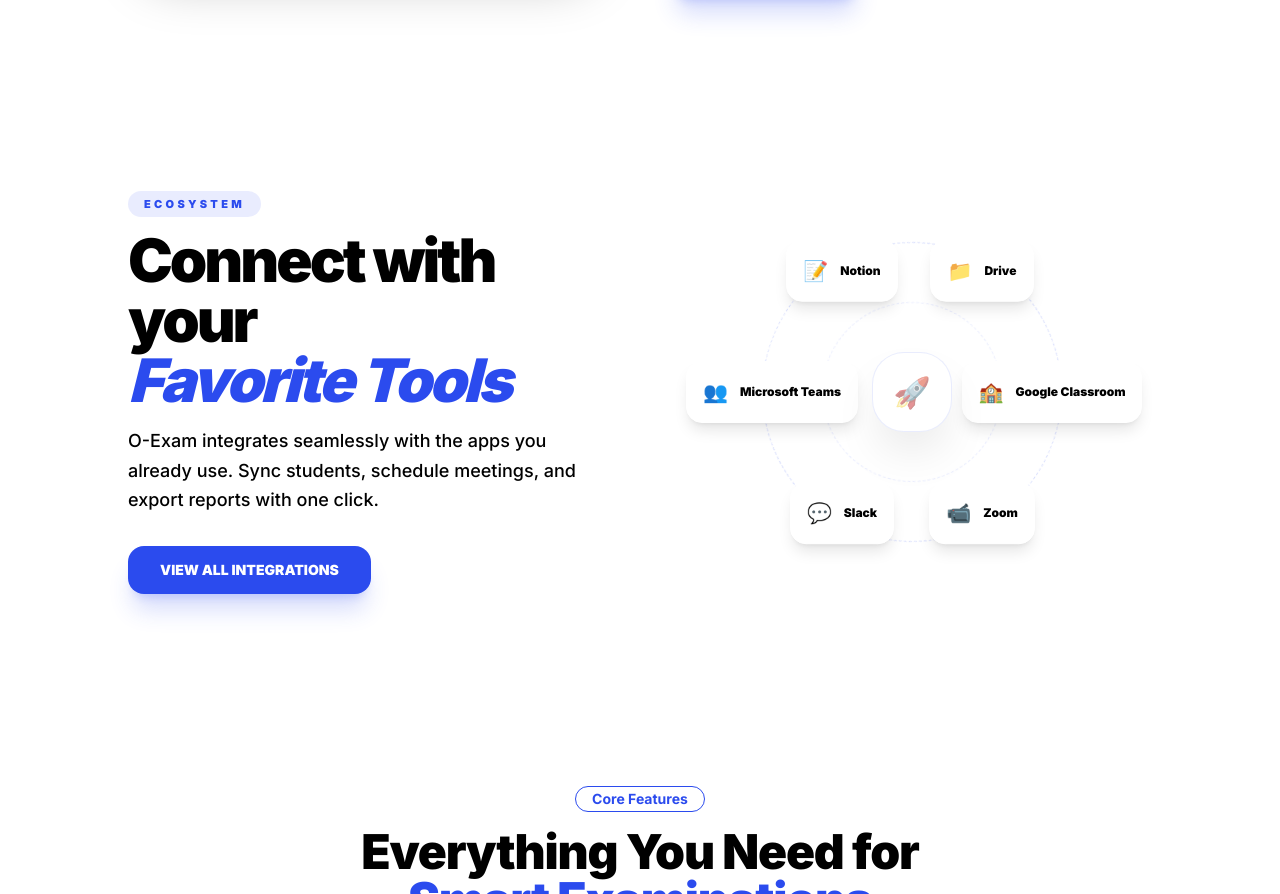
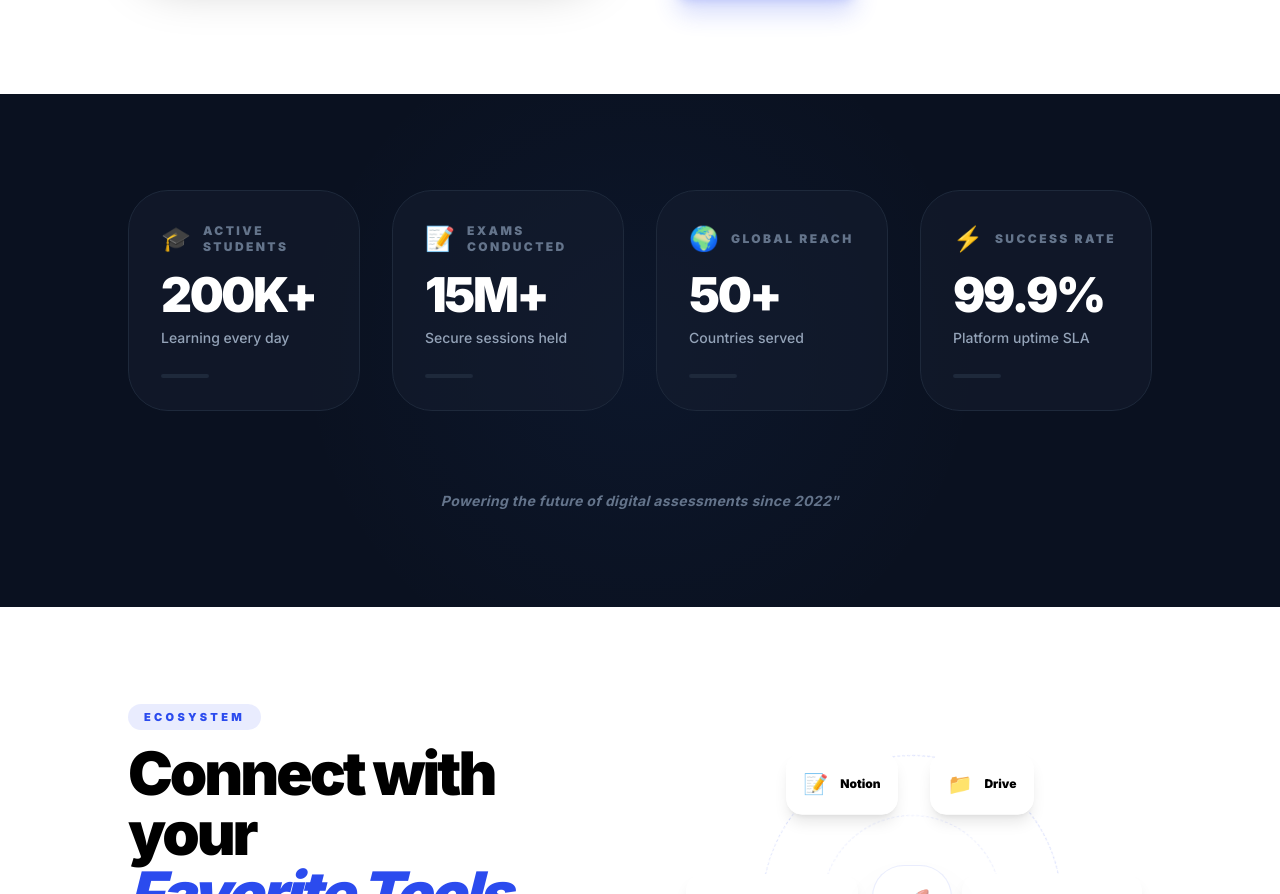
Before and after one commit to sohelma/oexam-client, a Next.js app: page / in a window 1280 px wide. Shown: the part 2477-3371 px from the top of the page. Built offline with nearby package versions, Linux system fonts and the light colour scheme.

Commit message:
states section added

```diff
--- a/src/app/page.js
+++ b/src/app/page.js
@@ -10,6 +10,7 @@ import Commitment from "@/components/home/Commitment/Commitment";
 import FAQ from "@/components/home/FAQ/FAQ";
 import Testimonials from "@/components/home/Testimonials/Testimonials";
 import Integration from "@/components/home/Integration/Integration";
+import StatsSection from "@/components/home/States/States";
 
 export default function Home() {
   return (
@@ -19,6 +20,7 @@ export default function Home() {
         <Hero></Hero>
         <HowItWorks />
         <About />
+        <StatsSection/>
         <Integration/>
         <Services></Services>
         <Pricing />
--- /dev/null
+++ b/src/components/home/States/States.jsx
@@ -0,0 +1,82 @@
+import React from 'react';
+
+const StatsSection = () => {
+  const stats = [
+    {
+      label: 'Active Students',
+      value: '200K+',
+      description: 'Learning every day',
+      icon: '🎓',
+    },
+    {
+      label: 'Exams Conducted',
+      value: '15M+',
+      description: 'Secure sessions held',
+      icon: '📝',
+    },
+    {
+      label: 'Global Reach',
+      value: '50+',
+      description: 'Countries served',
+      icon: '🌍',
+    },
+    {
+      label: 'Success Rate',
+      value: '99.9%',
+      description: 'Platform uptime SLA',
+      icon: '⚡',
+    },
+  ];
+
+  return (
+    <section className="py-24 bg-[#0A1120] relative overflow-hidden">
+      {/* Background Decorative Element */}
+      <div className="absolute top-0 left-1/2 -translate-x-1/2 w-full h-full bg-[radial-gradient(circle_at_center,_var(--tw-gradient-stops))] from-blue-500/5 via-transparent to-transparent pointer-events-none"></div>
+
+      <div className="mx-auto max-w-[98%] md:max-w-[80%] relative z-10">
+        <div className="grid grid-cols-1 md:grid-cols-2 lg:grid-cols-4 gap-8">
+          {stats.map((stat, index) => (
+            <div
+              key={index}
+              className="group p-8 rounded-[2.5rem] bg-[#161F31]/50 border border-slate-800 hover:border-primary/40 transition-all duration-500 hover:-translate-y-2"
+            >
+              {/* Icon & Label */}
+              <div className="flex items-center gap-3 mb-4">
+                <span className="text-2xl">{stat.icon}</span>
+                <span className="text-xs font-black uppercase tracking-[0.2em] text-slate-500 group-hover:text-primary transition-colors">
+                  {stat.label}
+                </span>
+              </div>
+
+              {/* Value */}
+              <div className="mb-2">
+                <h3 className="text-5xl font-black text-white tracking-tighter group-hover:text-[#2D60FF] transition-colors">
+                  {stat.value}
+                </h3>
+              </div>
+
+              {/* Description */}
+              <p className="text-sm font-medium text-slate-400 leading-relaxed">
+                {stat.description}
+              </p>
+
+              {/* Bottom Progress-like line */}
+              <div className="mt-6 h-1 w-12 bg-slate-800 rounded-full overflow-hidden">
+                <div className="h-full bg-[#2D60FF] w-0 group-hover:w-full transition-all duration-700"></div>
+              </div>
+            </div>
+          ))}
+        </div>
+
+        {/* Optional: Trust Badge */}
+        <div className="mt-20 text-center">
+          <p className="text-slate-500 text-sm font-bold italic tracking-wide">
+            Powering the future of digital assessments since 2022&quot;
+          </p>
+        </div>
+      </div>
+    </section>
+  );
+};
+
+export default StatsSection;
```
